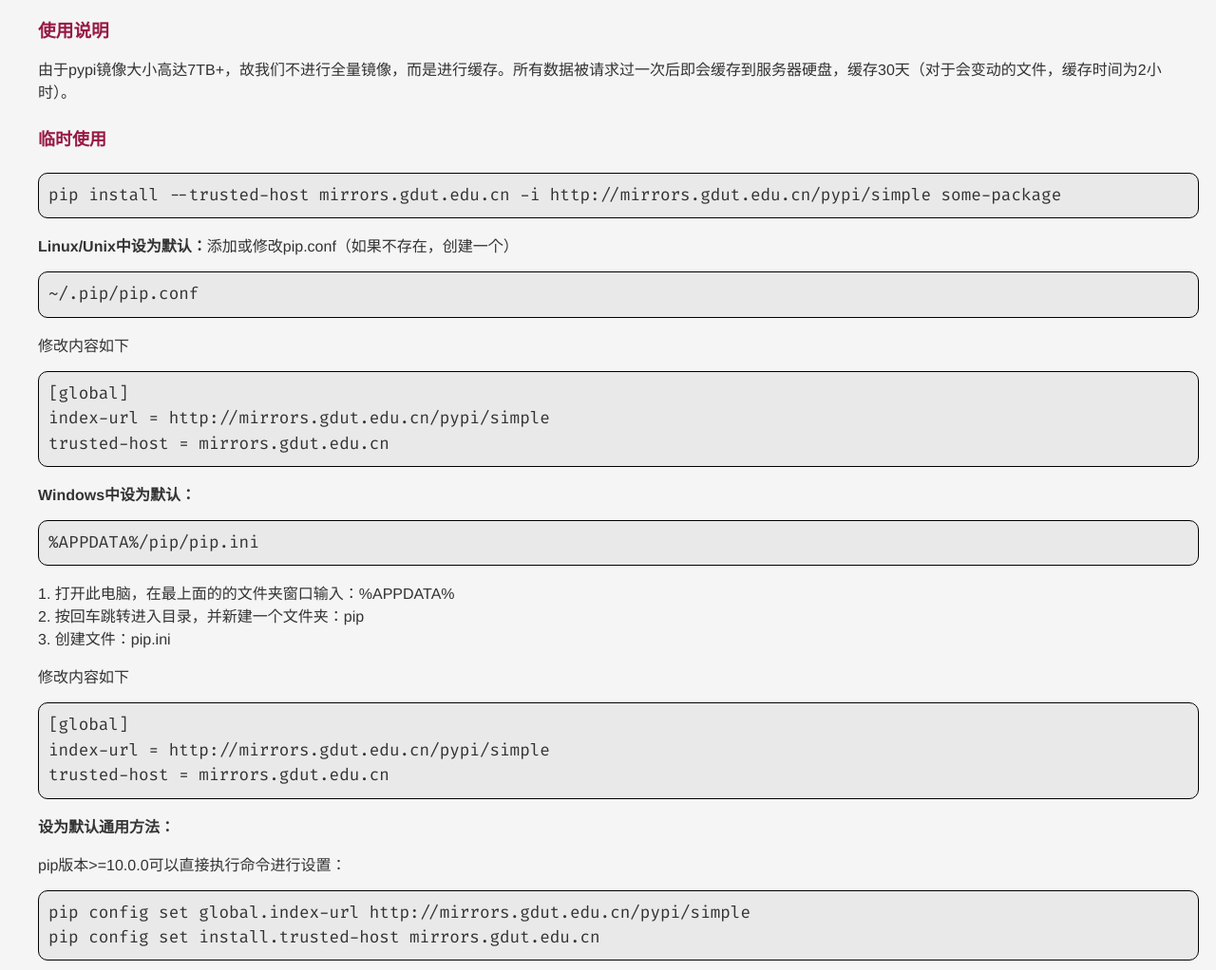
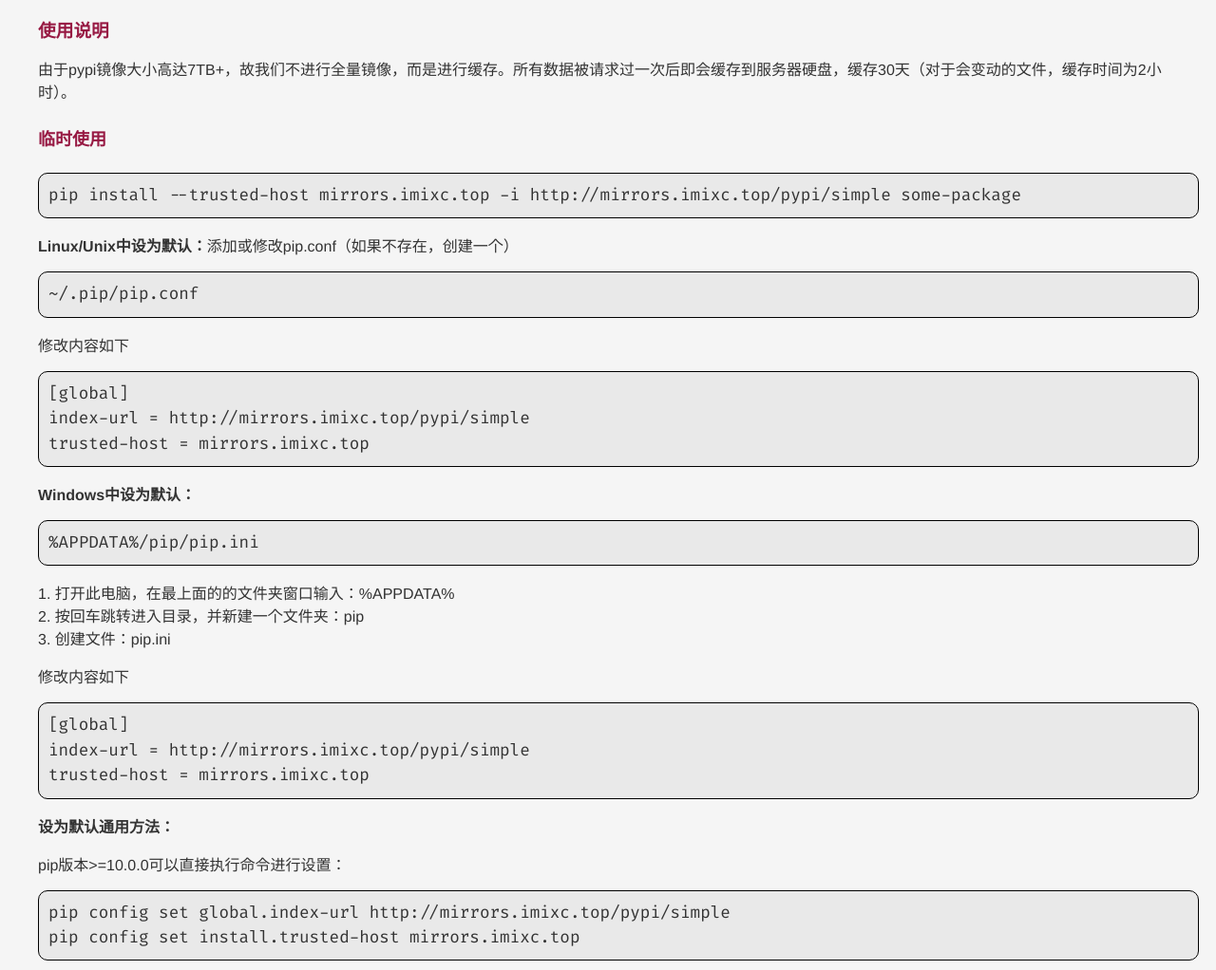
Before and after one commit to IIXINGCHEN/mirrors-imixc, a plain HTML site: page pages/pypi.html in a window 1280 px wide. Shown: the part 55-1077 px from the top of the page at 95% size. Drawn offline with Linux system fonts and the light colour scheme; a web font is replaced by a local one.

Commit message:
Update pypi.html

```diff
--- a/pages/pypi.html
+++ b/pages/pypi.html
@@ -13,24 +13,24 @@
     <p>由于pypi镜像大小高达7TB+，故我们不进行全量镜像，而是进行缓存。所有数据被请求过一次后即会缓存到服务器硬盘，缓存30天（对于会变动的文件，缓存时间为2小时）。</p>
     <!--TODO：支持数据包搜索-->
     <h4>临时使用</h4>
-    <pre>pip install --trusted-host mirrors.gdut.edu.cn -i http://mirrors.gdut.edu.cn/pypi/simple some-package</pre>
+    <pre>pip install --trusted-host mirrors.imixc.top -i http://mirrors.imixc.top/pypi/simple some-package</pre>
     <p><strong>Linux/Unix中设为默认：</strong>添加或修改pip.conf（如果不存在，创建一个）</p>
     <pre>~/.pip/pip.conf</pre>
     <p>修改内容如下</p>
     <pre>[global]
-index-url = http://mirrors.gdut.edu.cn/pypi/simple
-trusted-host = mirrors.gdut.edu.cn</pre>
+index-url = http://mirrors.imixc.top/pypi/simple
+trusted-host = mirrors.imixc.top</pre>
     <p><strong>Windows中设为默认：</strong></p>
     <pre>%APPDATA%/pip/pip.ini</pre>
     <p>1. 打开此电脑，在最上面的的文件夹窗口输入：%APPDATA%<br>2. 按回车跳转进入目录，并新建一个文件夹：pip<br>3. 创建文件：pip.ini</p>
     <p>修改内容如下</p>
     <pre>[global]
-index-url = http://mirrors.gdut.edu.cn/pypi/simple
-trusted-host = mirrors.gdut.edu.cn</pre>
+index-url = http://mirrors.imixc.top/pypi/simple
+trusted-host = mirrors.imixc.top</pre>
     <p><strong>设为默认通用方法：</strong></p>
     <p>pip版本>=10.0.0可以直接执行命令进行设置：</p>
-    <pre>pip config set global.index-url http://mirrors.gdut.edu.cn/pypi/simple
-pip config set install.trusted-host mirrors.gdut.edu.cn</pre>
+    <pre>pip config set global.index-url http://mirrors.imixc.top/pypi/simple
+pip config set install.trusted-host mirrors.imixc.top</pre>
 </div>
 <script type="text/javascript" src="mirror.js"></script>
 </body>
```
